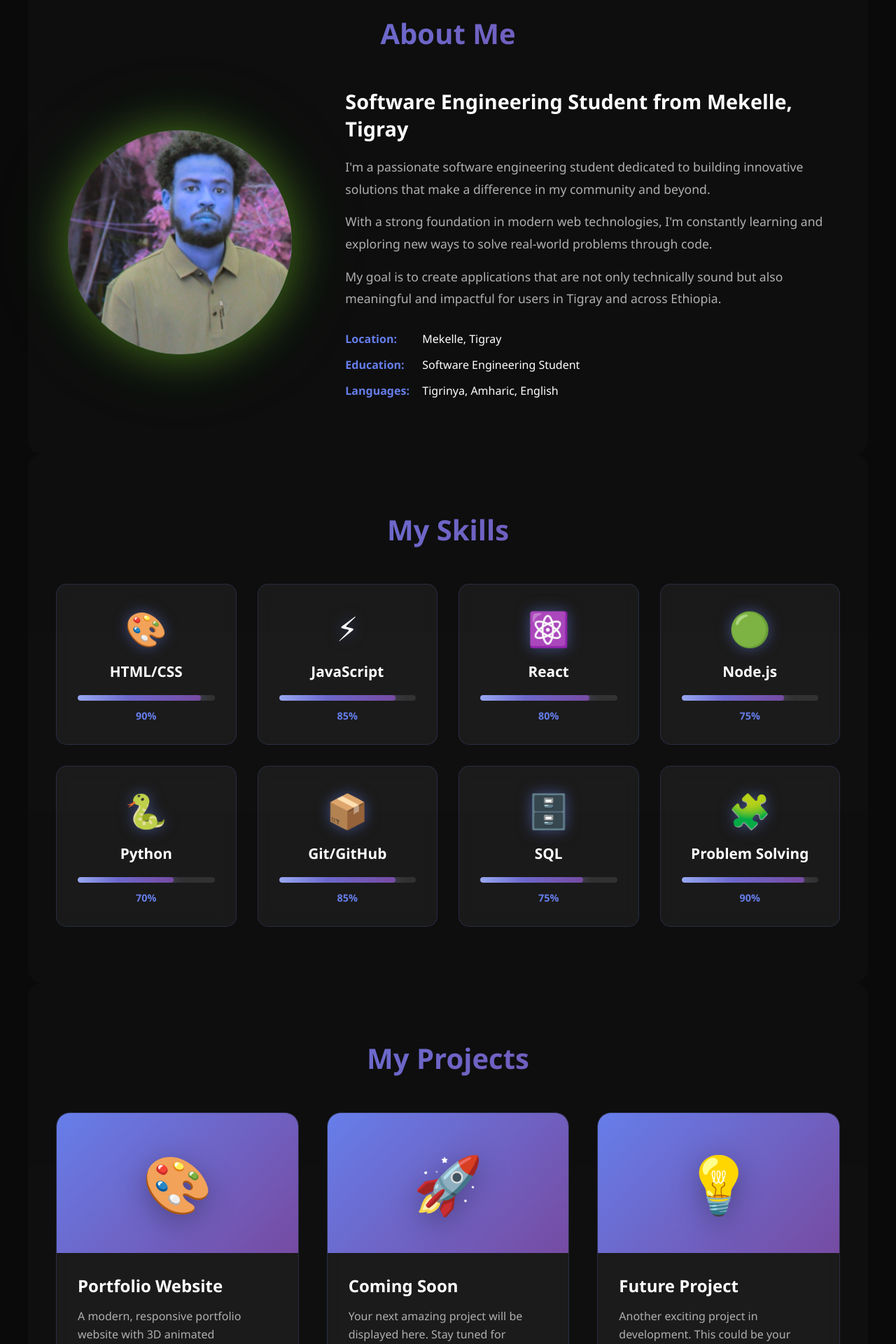
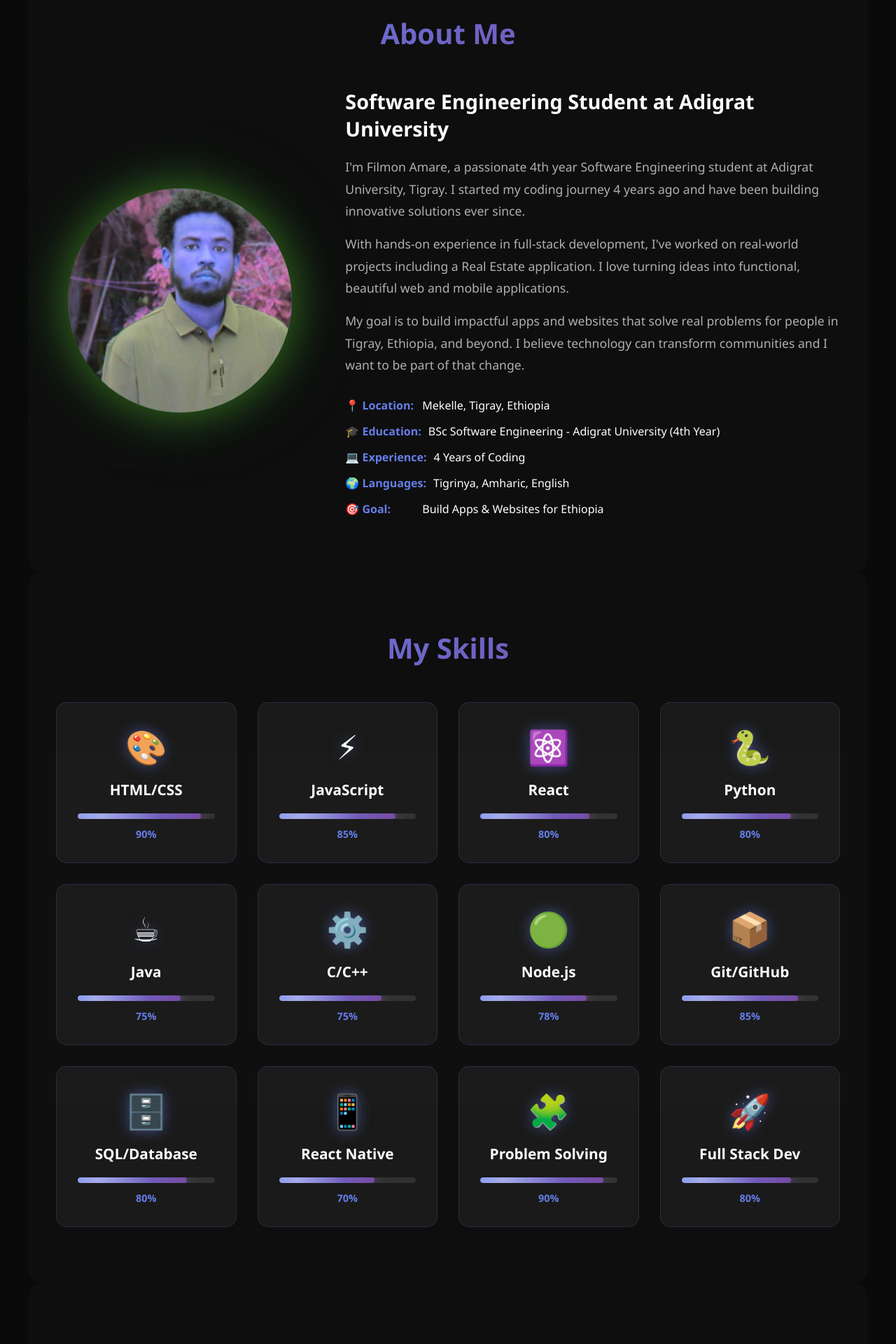
Before and after one commit to fili112/portfolio, a React (Vite) app: page / in a window 1280 px wide. Shown: the part 860-2780 px from the top of the page at 70% size. Built offline with nearby package versions, Linux system fonts and the light colour scheme; no server answers.

Commit message:
Update: Personal info, skills, projects - Filmon Amare

```diff
--- a/src/components/About.jsx
+++ b/src/components/About.jsx
@@ -35,32 +35,43 @@ const About = () => {
           viewport={{ once: true }}
           transition={{ duration: 0.6 }}
         >
-          <h3>Software Engineering Student from Mekelle, Tigray</h3>
+          <h3>Software Engineering Student at Adigrat University</h3>
           <p>
-            I'm a passionate software engineering student dedicated to building
-            innovative solutions that make a difference in my community and beyond.
+            I'm Filmon Amare, a passionate 4th year Software Engineering student
+            at Adigrat University, Tigray. I started my coding journey 4 years ago
+            and have been building innovative solutions ever since.
           </p>
           <p>
-            With a strong foundation in modern web technologies, I'm constantly
-            learning and exploring new ways to solve real-world problems through code.
+            With hands-on experience in full-stack development, I've worked on
+            real-world projects including a Real Estate application. I love turning
+            ideas into functional, beautiful web and mobile applications.
           </p>
           <p>
-            My goal is to create applications that are not only technically sound
-            but also meaningful and impactful for users in Tigray and across Ethiopia.
+            My goal is to build impactful apps and websites that solve real problems
+            for people in Tigray, Ethiopia, and beyond. I believe technology can
+            transform communities and I want to be part of that change.
           </p>
 
           <div className="about-info">
             <div className="info-item">
-              <span className="info-label">Location:</span>
-              <span className="info-value">Mekelle, Tigray</span>
+              <span className="info-label">📍 Location:</span>
+              <span className="info-value">Mekelle, Tigray, Ethiopia</span>
             </div>
             <div className="info-item">
-              <span className="info-label">Education:</span>
-              <span className="info-value">Software Engineering Student</span>
+              <span className="info-label">🎓 Education:</span>
+              <span className="info-value">BSc Software Engineering - Adigrat University (4th Year)</span>
             </div>
             <div className="info-item">
-              <span className="info-label">Languages:</span>
+              <span className="info-label">💻 Experience:</span>
+              <span className="info-value">4 Years of Coding</span>
+            </div>
+            <div className="info-item">
+              <span className="info-label">🌍 Languages:</span>
               <span className="info-value">Tigrinya, Amharic, English</span>
+            </div>
+            <div className="info-item">
+              <span className="info-label">🎯 Goal:</span>
+              <span className="info-value">Build Apps & Websites for Ethiopia</span>
             </div>
           </div>
         </motion.div>
--- a/src/components/Hero.jsx
+++ b/src/components/Hero.jsx
@@ -26,7 +26,7 @@ const Hero = () => {
           animate={{ opacity: 1, y: 0 }}
           transition={{ delay: 0.4, duration: 0.8 }}
         >
-          Software Engineering Student
+          Full Stack Developer & Software Engineering Student
         </motion.h2>
 
         <motion.p
@@ -35,7 +35,7 @@ const Hero = () => {
           animate={{ opacity: 1, y: 0 }}
           transition={{ delay: 0.6, duration: 0.8 }}
         >
-          Building innovative solutions for Tigray and beyond
+          4th Year Student at Adigrat University · Building Apps & Websites for Ethiopia 🇪🇹
         </motion.p>
 
         <motion.div
--- a/src/components/Projects.jsx
+++ b/src/components/Projects.jsx
@@ -5,28 +5,28 @@ import './Projects.css'
 const Projects = () => {
   const projects = [
     {
-      title: 'Portfolio Website',
-      description: 'A modern, responsive portfolio website with 3D animated background built with React and Framer Motion.',
-      tech: ['React', 'Framer Motion', 'CSS3'],
-      image: '🎨',
+      title: 'Real Estate App',
+      description: 'A full-stack real estate platform where users can browse, list, and find properties for sale or rent. Built with modern web technologies.',
+      tech: ['React', 'Node.js', 'SQL', 'CSS'],
+      image: '🏠',
       link: 'https://github.com/fili112',
       github: 'https://github.com/fili112'
     },
     {
-      title: 'Coming Soon',
-      description: 'Your next amazing project will be displayed here. Stay tuned for updates!',
-      tech: ['React', 'Node.js', 'MongoDB'],
-      image: '🚀',
-      link: '#',
-      github: '#'
+      title: 'Portfolio Website',
+      description: 'My personal portfolio website with stunning 3D animated background, smooth animations, and Supabase backend for contact form messages.',
+      tech: ['React', 'Framer Motion', 'Supabase', 'Vite'],
+      image: '🎨',
+      link: 'https://portfolio-szk8.vercel.app',
+      github: 'https://github.com/fili112/portfolio'
     },
     {
-      title: 'Future Project',
-      description: 'Another exciting project in development. This could be your marketplace app or any other innovative solution.',
-      tech: ['React Native', 'Firebase', 'TypeScript'],
-      image: '💡',
-      link: '#',
-      github: '#'
+      title: 'Tigray Marketplace App',
+      description: 'Coming soon! A local marketplace connecting buyers and sellers in Tigray. Helping local businesses grow through technology.',
+      tech: ['React Native', 'Supabase', 'Node.js'],
+      image: '🛒',
+      link: 'https://github.com/fili112',
+      github: 'https://github.com/fili112'
     }
   ]
 
--- a/src/components/Skills.jsx
+++ b/src/components/Skills.jsx
@@ -7,11 +7,15 @@ const Skills = () => {
     { name: 'HTML/CSS', level: 90, icon: '🎨' },
     { name: 'JavaScript', level: 85, icon: '⚡' },
     { name: 'React', level: 80, icon: '⚛️' },
-    { name: 'Node.js', level: 75, icon: '🟢' },
-    { name: 'Python', level: 70, icon: '🐍' },
+    { name: 'Python', level: 80, icon: '🐍' },
+    { name: 'Java', level: 75, icon: '☕' },
+    { name: 'C/C++', level: 75, icon: '⚙️' },
+    { name: 'Node.js', level: 78, icon: '🟢' },
     { name: 'Git/GitHub', level: 85, icon: '📦' },
-    { name: 'SQL', level: 75, icon: '🗄️' },
+    { name: 'SQL/Database', level: 80, icon: '🗄️' },
+    { name: 'React Native', level: 70, icon: '📱' },
     { name: 'Problem Solving', level: 90, icon: '🧩' },
+    { name: 'Full Stack Dev', level: 80, icon: '🚀' },
   ]
 
   return (
```
